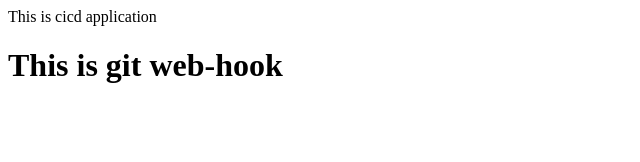
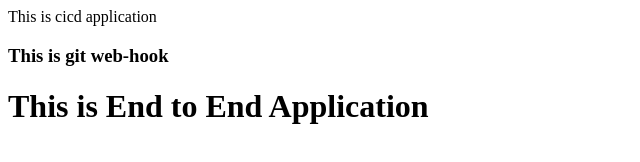
Before and after one commit to mdrafi488/auto-app3, a plain HTML site: page index.html in a window 1280 px wide. Shown: the whole page, without its empty margins (0-640 px from the left). Drawn offline with Linux system fonts and the light colour scheme.

Commit message:
added end to end

```diff
--- a/index.html
+++ b/index.html
@@ -1,2 +1,3 @@
 This is cicd application
-<h1> This is git web-hook </h1>
+<h3> This is git web-hook </h3>
+<h1>This is End to End Application</h1>
```
